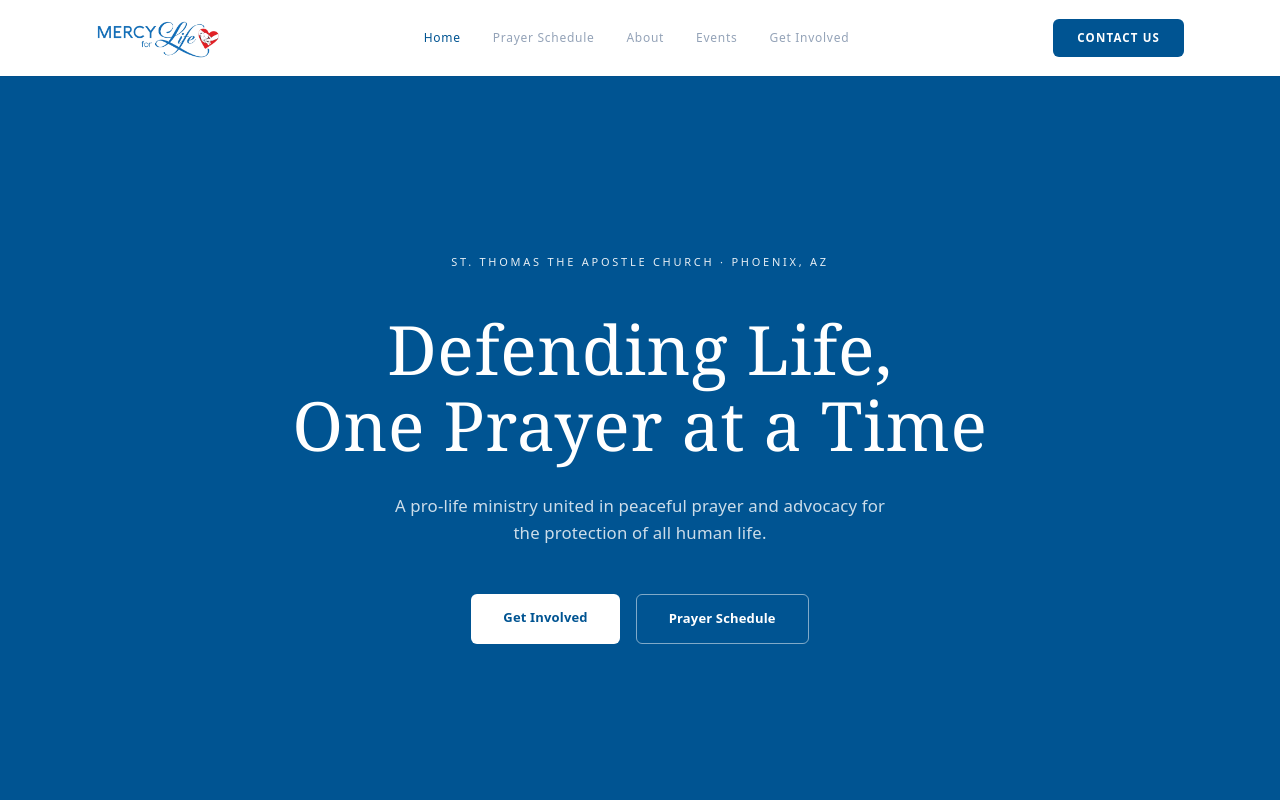
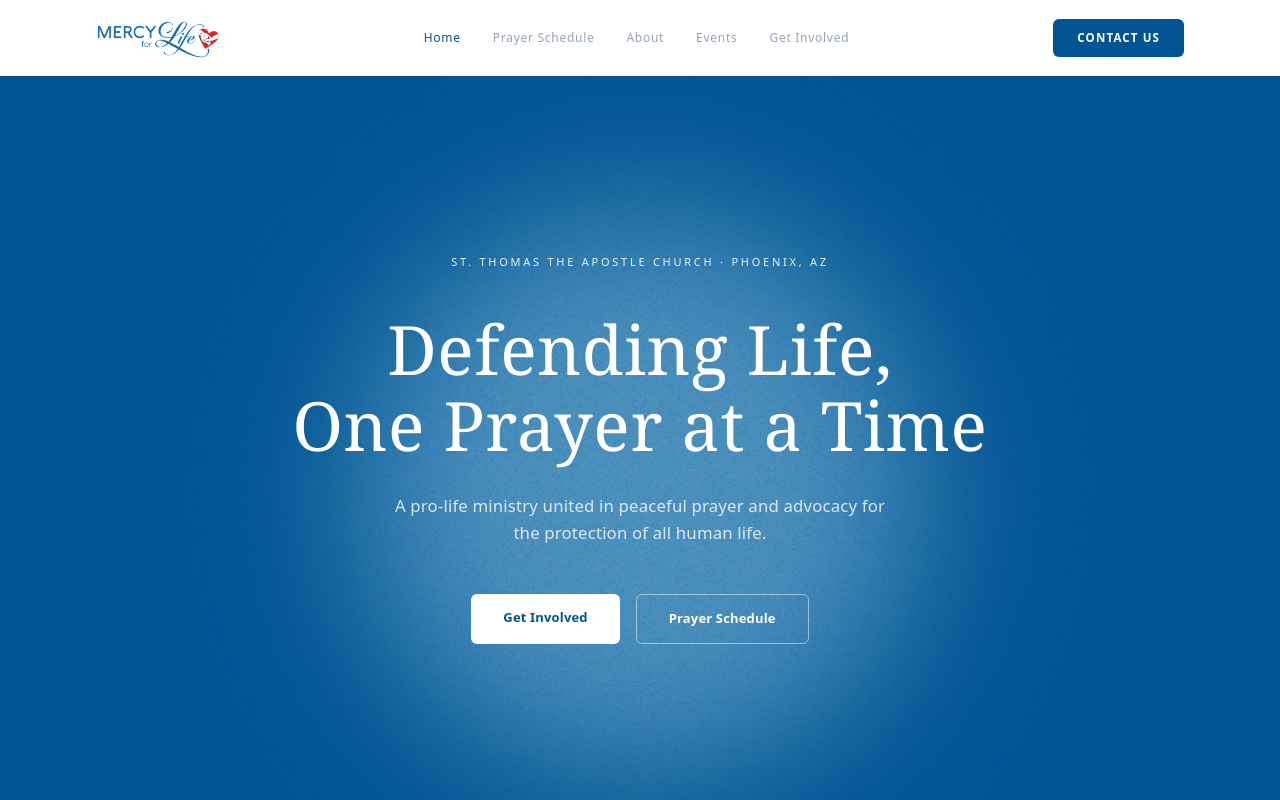
Before and after one commit to ashleykissinger45-dev/mercy-for-life, a Next.js app: page / in a window 1280 px wide. Shown: the top 800 px of the page. Built offline with nearby package versions, Linux system fonts and the light colour scheme.

Commit message:
Use blue gradient image as hero/page header background

```diff
--- a/src/components/Hero.tsx
+++ b/src/components/Hero.tsx
@@ -4,7 +4,10 @@ import Link from 'next/link';
 
 export default function Hero() {
   return (
-    <section className="bg-[#005492]">
+    <section
+      className="bg-[#005492]"
+      style={{ backgroundImage: 'url(/pic.jpg)', backgroundSize: 'cover', backgroundPosition: 'center' }}
+    >
       <div className="max-w-3xl mx-auto px-6 lg:px-8 py-32 md:py-44 text-center">
 
         <p className="text-[11px] font-medium tracking-[0.25em] uppercase text-white/90 mb-10">
--- a/src/components/PageHeader.tsx
+++ b/src/components/PageHeader.tsx
@@ -5,7 +5,10 @@ interface PageHeaderProps {
 
 export default function PageHeader({ title, subtitle }: PageHeaderProps) {
   return (
-    <div className="bg-[#005492] py-16 md:py-24">
+    <div
+      className="bg-[#005492] py-16 md:py-24"
+      style={{ backgroundImage: 'url(/pic.jpg)', backgroundSize: 'cover', backgroundPosition: 'center' }}
+    >
       <div className="max-w-3xl mx-auto px-6 lg:px-8 text-center">
         <h1 className="font-serif text-3xl md:text-[2.75rem] font-light text-white leading-tight mb-4">
           {title}
```
Also changed, not shown: public/pic.jpg (added).
